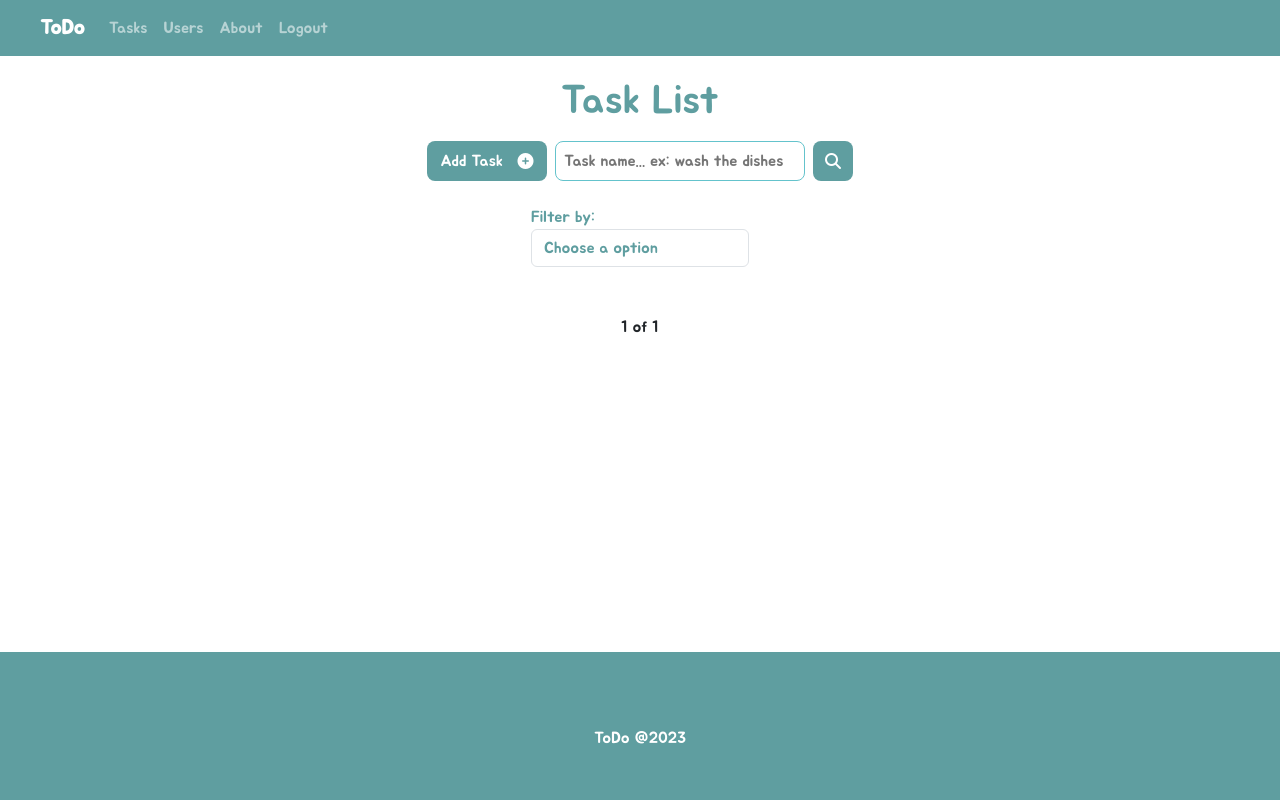
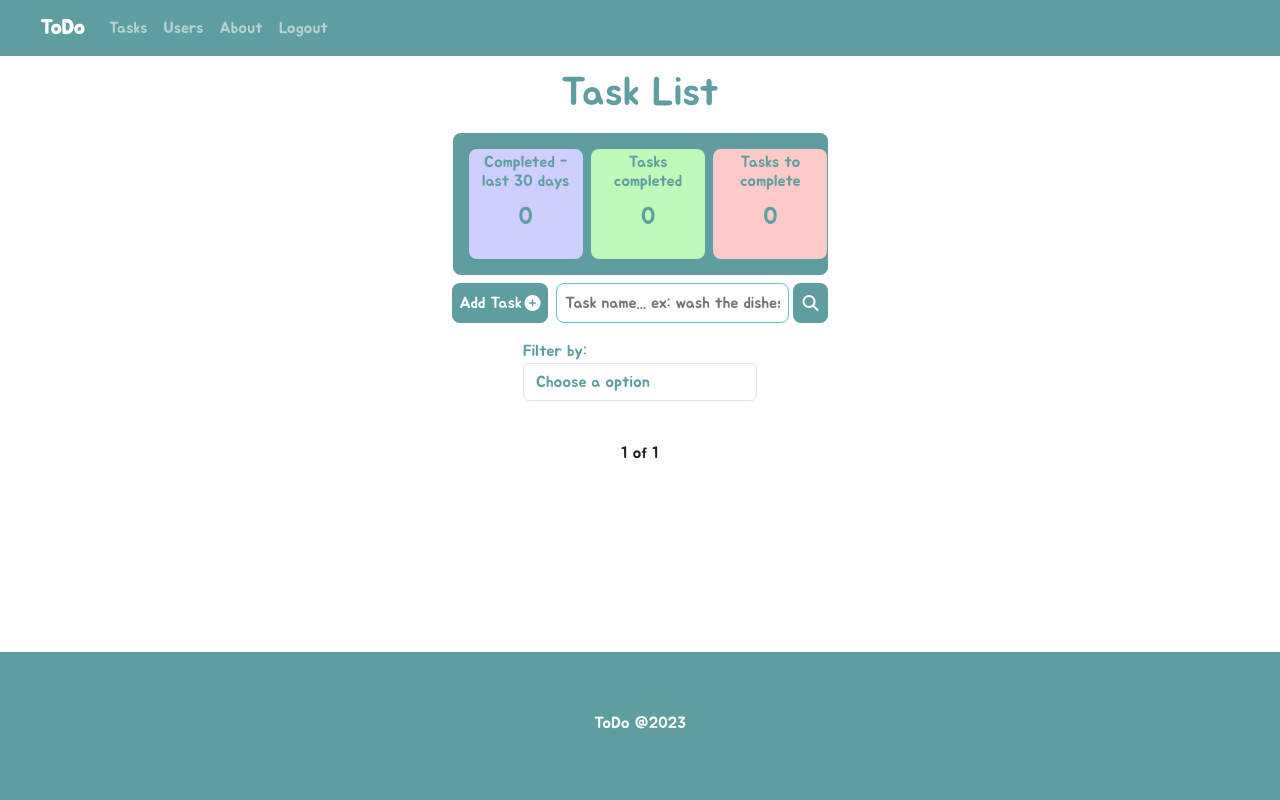
Before and after one commit to montenegroleticia/To-do, a Django app: page / in a window 1280 px wide. Run offline with Django 4.2, Linux system fonts and the light colour scheme; the visitor is signed in with stand-in values (Sample User, id 1); data that the repository does not hold is empty; some libraries are stand-ins or nearby versions.

Commit message:
Dashboard with tasks

```diff
--- a/tasks/static/styles/style.css
+++ b/tasks/static/styles/style.css
@@ -1,11 +1,14 @@
 .container-fluid {
   padding: 0;
   font-family: "jua";
+  margin-top: 53px;
 }
 
 .navbar {
   border-bottom: 1px solid #fff;
-  margin-bottom: 20px;
+  width: 100vw;
+  position: fixed;
+  top: 0;
 }
 
 .navbar-brand {
@@ -14,6 +17,8 @@
 }
 
 .container-task {
+  max-height: 73vh;
+  overflow-y: scroll;
   padding: 0;
   display: flex;
   flex-direction: column;
@@ -40,6 +45,48 @@ a .fa-edit {
 
 h1 {
   color: cadetblue;
+  margin-top: 16px;
+  margin-bottom: 8px;
+}
+
+.dashboard {
+  padding: 16px;
+  width: 375px;
+  height: auto;
+  display: flex;
+  justify-content: space-around;
+  gap: 8px;
+  background-color: cadetblue;
+  border-radius: 8px;
+}
+
+.dashboard h4 {
+  font-size: 16px;
+}
+
+.dashboard span {
+  font-size: 24px;
+}
+
+.dashboard-box {
+  border-radius: 8px;
+  padding: 4px;
+  background-color: #fff;
+  color: cadetblue;
+  text-align: center;
+  height: 110px;
+}
+
+#dashboard-lastdays {
+  background-color: rgb(206, 207, 255);
+}
+
+#dashboard-done {
+  background-color: rgb(192, 250, 185);
+}
+
+#dashboard-doing {
+  background-color: rgb(253, 201, 201);
 }
 
 .add-search {
@@ -48,7 +95,7 @@ h1 {
 }
 
 button {
-  width: 120px;
+  width: 96px;
   height: 40px;
 
   display: flex;
@@ -69,11 +116,11 @@ button:hover {
 
 form {
   display: flex;
-  gap: 8px;
+  gap: 4px;
 }
 
 input {
-  width: 250px;
+  width: 233px;
   height: 40px;
   border-radius: 8px;
   border: 1px solid #64c3cc;
@@ -83,12 +130,12 @@ input {
 }
 
 .search-btn {
-  width: 40px;
+  width: 35px;
 }
 
 .filter-div {
   color: cadetblue;
-  padding: 16px;
+  padding: 8px;
   width: 250px;
   height: auto;
 }
@@ -146,7 +193,7 @@ footer {
 footer p {
   color: #fff;
   text-align: center;
-  top: 50%;
+  top: 40%;
   position: relative;
 }
 
--- a/tasks/templates/tasks/list.html
+++ b/tasks/templates/tasks/list.html
@@ -7,6 +7,20 @@
 {% block content %}
   <div class="container-task">
     <h1>Task List</h1>
+    <div class="dashboard">
+      <div class="col-4 dashboard-box" id="dashboard-lastdays" >
+        <h4>Completed - last 30 days</h4>
+        <span>{{ tasksDoneRecently }}</span>
+      </div>
+      <div class="col-4 dashboard-box" id="dashboard-done" >
+        <h4>Tasks completed</h4>
+        <span>{{ tasksDone }}</span>
+      </div>
+      <div class="col-4 dashboard-box" id="dashboard-doing" >
+        <h4>Tasks to complete</h4>
+        <span>{{ tasksDoing }}</span>
+      </div>
+    </div>
     <div class="add-search">
       <a href="newtask/">
         <button>
--- a/tasks/views.py
+++ b/tasks/views.py
@@ -5,6 +5,7 @@ from .models import Task
 from .forms import TaskForm
 from django.contrib import messages
 from django.contrib.auth.decorators import login_required
+import datetime
 
 
 def health(request):
@@ -16,6 +17,10 @@ def taskList(request):
 
     search = request.GET.get('search')
     filter = request.GET.get('filter')
+    tasksDoneRecently = Task.objects.filter(
+        done=True, updated_at__gt=datetime.datetime.now()-datetime.timedelta(days=30), user=request.user).count()
+    tasksDone = Task.objects.filter(done=True, user=request.user).count()
+    tasksDoing = Task.objects.filter(done=False, user=request.user).count()
 
     if search:
         tasks = Task.objects.filter(title__icontains=search, user=request.user)
@@ -30,7 +35,7 @@ def taskList(request):
 
         tasks = paginator.get_page(page)
 
-    return render(request, 'tasks/list.html', {'tasks': tasks})
+    return render(request, 'tasks/list.html', {'tasks': tasks, 'tasksDoneRecently': tasksDoneRecently, 'tasksDone': tasksDone, 'tasksDoing': tasksDoing})
 
 
 @login_required
```
